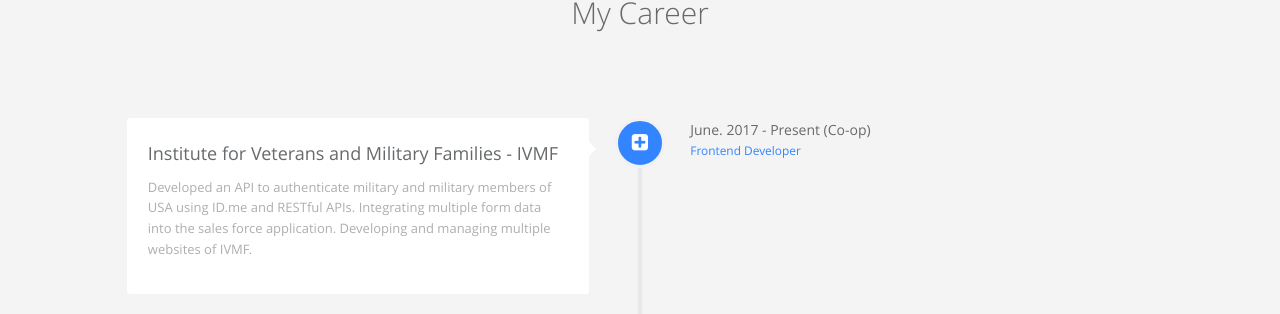
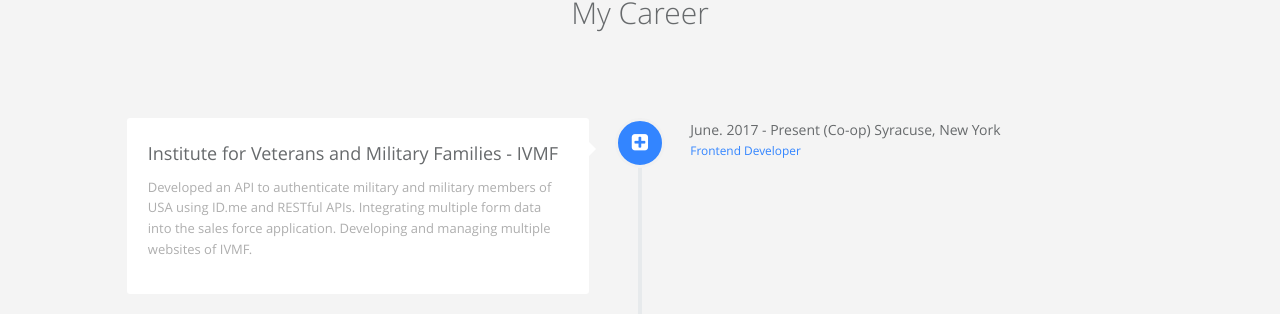
Before and after one commit to hithaishy/hithaishy, a Jekyll site: the page built from index.html, in a window 1280 px wide and 900 px high, scrolled down 858 px. Shown: the part 140-454 px from the top of the window. Built offline with Jekyll 4.4.1, drawn with Linux system fonts in a browser that asks for light colours.

Commit message:
job description

```diff
--- a/_data/index/careers.yml
+++ b/_data/index/careers.yml
@@ -12,6 +12,7 @@
     i18n: company_a_desc
   date:
     detail: June. 2017 - Present (Co-op)
+            Syracuse, New York
     i18n: company_a_date
   job:
     detail: Frontend Developer
```
